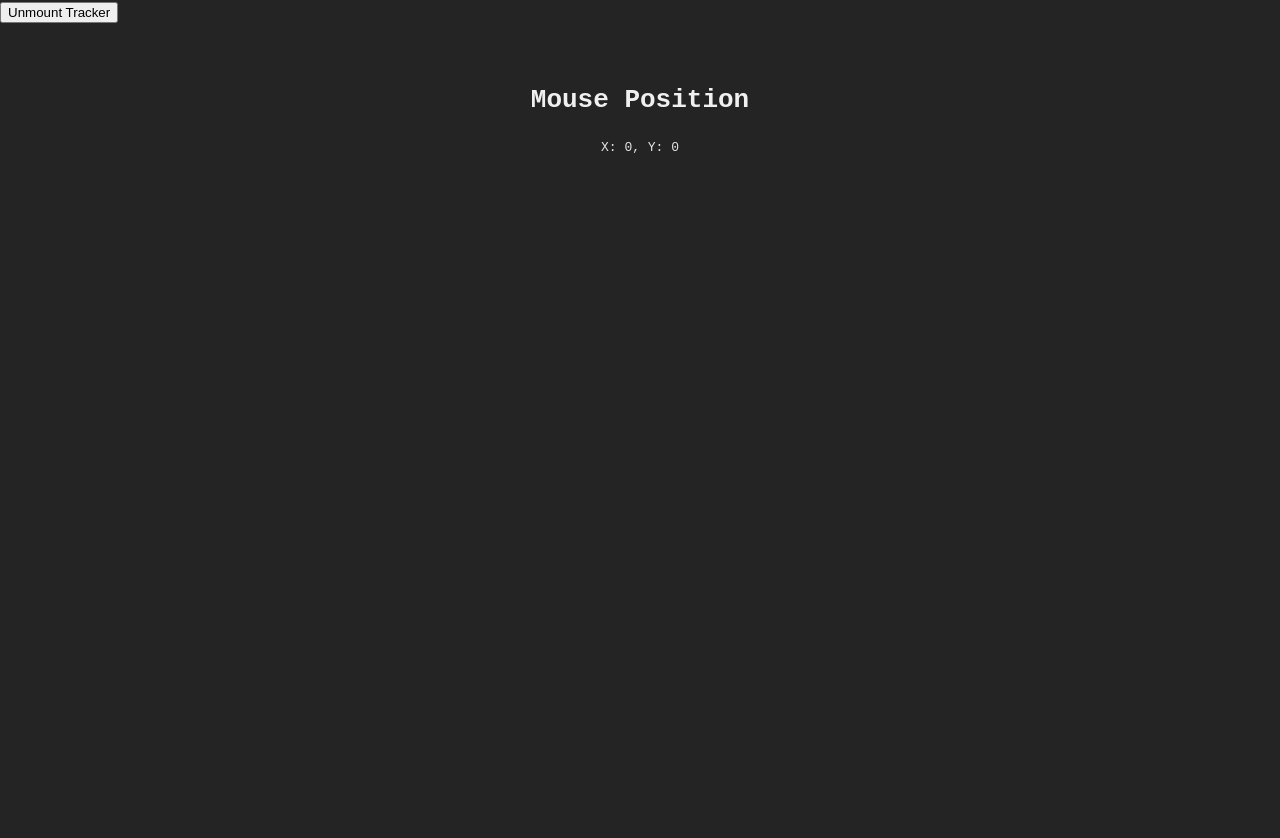
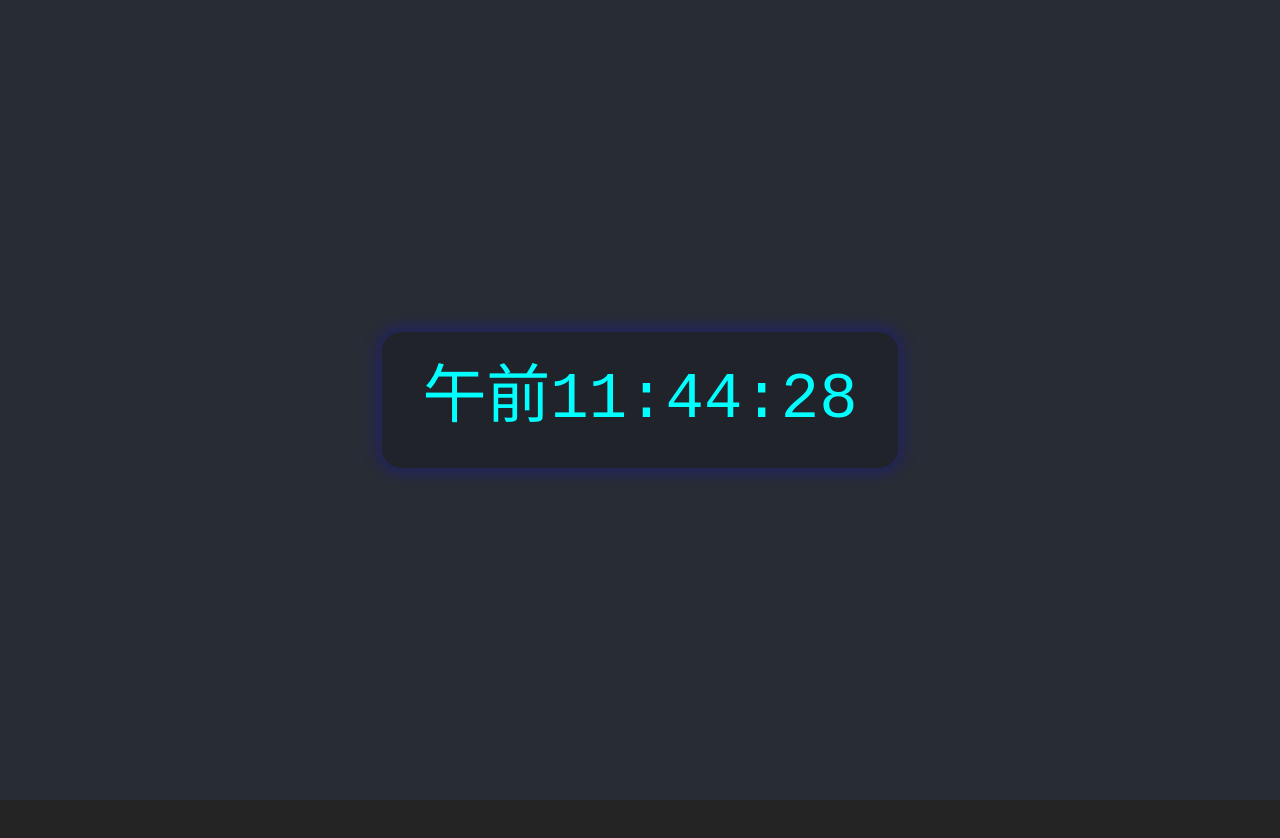
Before and after one commit to gjuanillo/react-refreshers, a React (Vite) app: page / in a window 1280 px wide. Shown: the top 838 px of the page. After the commit the page ends 800 px from the top, so only its background shows below. Built offline with nearby package versions, Linux system fonts and the light colour scheme.

Commit message:
Digital Clock with useState + useEffect

```diff
--- a/src/App.css
+++ b/src/App.css
@@ -91,13 +91,14 @@ hr {
     font-family: monospace;
 }
 
-h2, h3 {
+h2,
+h3 {
     text-align: center;
     color: darkcyan;
 }
 
 .form-field {
-   margin-bottom: 20px;
+    margin-bottom: 20px;
 }
 
 label {
@@ -108,7 +109,8 @@ label {
     color: whitesmoke;
 }
 
-input[type="text"], select {
+input[type="text"],
+select {
     width: 80%;
     padding: 8px;
     border: 1px solid #ccc;
@@ -124,12 +126,13 @@ input[type="radio"] {
     margin-right: 5px;
 }
 
-.form-data{
+.form-data {
     margin-top: 30px;
     padding: 10px;
     border: 1px solid;
     border-radius: 4px;
 }
+
 .form-data p {
     font-size: 16px;
 }
@@ -163,7 +166,7 @@ h1 {
     margin-top: 20px;
 }
 
-.custom-color-picker input{
+.custom-color-picker input {
     cursor: pointer;
     border: none;
     padding: 10px;
@@ -183,3 +186,21 @@ h1 {
     padding-top: 40px;
     min-height: 100vh;
 }
+
+.clock-container {
+    display: flex;
+    justify-content: center;
+    align-items: center;
+    height: 100vh;
+    background-color: #282c34;
+}
+
+.digital-clock {
+    font-size: 4rem;
+    font-family: 'Courier New', Courier, monospace;
+    color: cyan;
+    background-color: #20232a;
+    padding: 20px 40px;
+    border-radius: 20px;
+    box-shadow: 0px 0px 15px 6px rgb(0 0 255 / 0.2);
+}
--- a/src/App.tsx
+++ b/src/App.tsx
@@ -1,11 +1,11 @@
 import './App.css'
-import ParentComponent from './ParentComponent';
+import DigitalClock from './DigitalClock';
 
 function App() {
 
     return (
         <>
-            <ParentComponent/>
+            <DigitalClock/>
         </>
     )
 
--- /dev/null
+++ b/src/DigitalClock.tsx
@@ -0,0 +1,26 @@
+import { useEffect, useState } from "react";
+
+function DigitalClock() {
+
+    const [time, setTime] = useState<Date>(new Date());
+
+    useEffect(() => {
+        const timerId: ReturnType<typeof setInterval> = setInterval(() =>
+            setTime(new Date()), 1000);
+        return () => clearInterval(timerId);
+    }, []);
+
+    const formattedTime: string = time.toLocaleTimeString('ja-JP',
+        { hour: '2-digit', minute: '2-digit', second: '2-digit', hour12: true }
+    )
+
+    return (
+        <div className="clock-container">
+            <div className="digital-clock">
+                {formattedTime}
+            </div>
+        </div>
+    );
+}
+
+export default DigitalClock;
```
